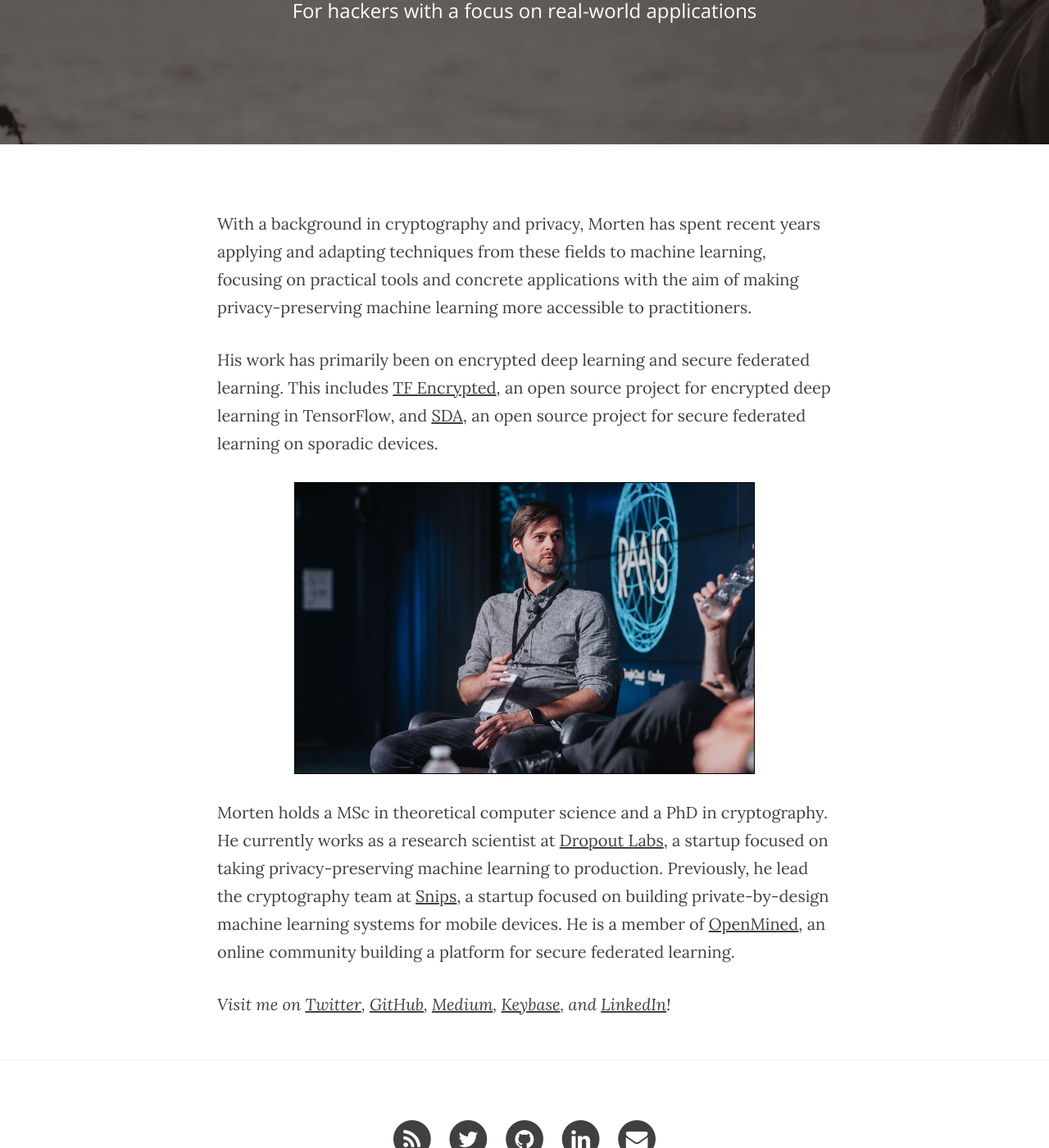
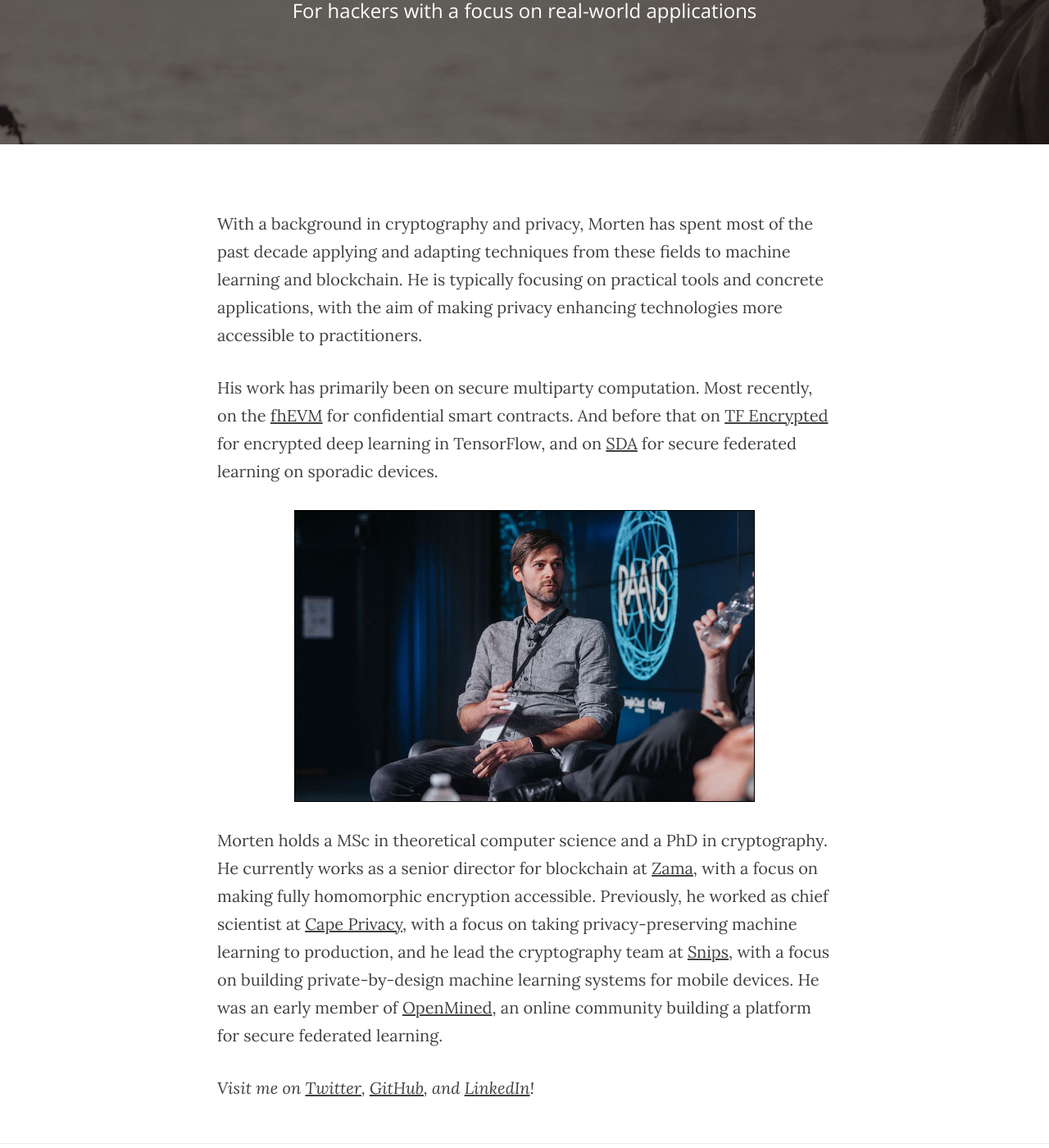
Before and after one commit to mortendahl/mortendahl.github.io, a Jekyll site: the page built from about.md, in a window 1280 px wide and 1400 px high, scrolled down 272 px. Shown: the whole window at 82% size. Built offline with Jekyll 4.4.1, drawn with Linux system fonts in a browser that asks for light colours; nearby versions of some CDN libraries.

Commit message:
Bring About section up to date

```diff
--- a/about.md
+++ b/about.md
@@ -9,9 +9,9 @@ linkedin:    "mortendahlcs"
 email:       "mortendahlcs@gmail.com"
 ---
 
-With a background in cryptography and privacy, Morten has spent recent years applying and adapting techniques from these fields to machine learning, focusing on practical tools and concrete applications with the aim of making privacy-preserving machine learning more accessible to practitioners.
+With a background in cryptography and privacy, Morten has spent most of the past decade applying and adapting techniques from these fields to machine learning and blockchain. He is typically focusing on practical tools and concrete applications, with the aim of making privacy enhancing technologies more accessible to practitioners.
 
-His work has primarily been on encrypted deep learning and secure federated learning. This includes [TF Encrypted](https://github.com/tf-encrypted/tf-encrypted), an open source project for encrypted deep learning in TensorFlow, and [SDA](https://github.com/snipsco/sda), an open source project for secure federated learning on sporadic devices.
+His work has primarily been on secure multiparty computation. Most recently, on the [fhEVM](https://github.com/zama-ai/fhevm) for confidential smart contracts. And before that on [TF Encrypted](https://github.com/tf-encrypted/tf-encrypted) for encrypted deep learning in TensorFlow, and on [SDA](https://github.com/snipsco/sda) for secure federated learning on sporadic devices.
 
 <!-- <img src="/assets/morten.jpg" style="display: block; margin-left: auto; margin-right: auto; margin-bottom: 40px; width: 250px;"/> -->
 
@@ -19,14 +19,11 @@ His work has primarily been on encrypted deep learning and secure federated lear
 
 <img src="/assets/raais19.jpg" style="margin-left: auto; margin-right: auto; border: 1px solid black;" width="75%"/>
 
-Morten holds a MSc in theoretical computer science and a PhD in cryptography. He currently works as a research scientist at [Dropout Labs](https://dropoutlabs.com/), a startup focused on taking privacy-preserving machine learning to production. Previously, he lead the cryptography team at [Snips](https://snips.ai/), a startup focused on building private-by-design machine learning systems for mobile devices. He is a member of [OpenMined](https://www.openmined.org/), an online community building a platform for secure federated learning.
-
+Morten holds a MSc in theoretical computer science and a PhD in cryptography. He currently works as a senior director for blockchain at [Zama](https://zama.ai), with a focus on making fully homomorphic encryption accessible. Previously, he worked as chief scientist at [Cape Privacy](https://capeprivacy.com/), with a focus on taking privacy-preserving machine learning to production, and he lead the cryptography team at [Snips](https://snips.ai/), with a focus on building private-by-design machine learning systems for mobile devices. He was an early member of [OpenMined](https://www.openmined.org/), an online community building a platform for secure federated learning.
 
 <i>
 Visit me on
-<a href="https://www.twitter.com/mortendahlcs">Twitter</a>,
+<a href="https://twitter.com/mortendahlcs">Twitter</a>,
 <a href="https://github.com/mortendahl">GitHub</a>,
-<a href="https://medium.com/@mortendahl">Medium</a>,
-<a href="https://keybase.io/mortendahl">Keybase</a>,
-and <a href="https://www.linkedin.com/in/mortendahlcs">LinkedIn</a>!
+and <a href="https://linkedin.com/in/mortendahlcs">LinkedIn</a>!
 </i>
```
